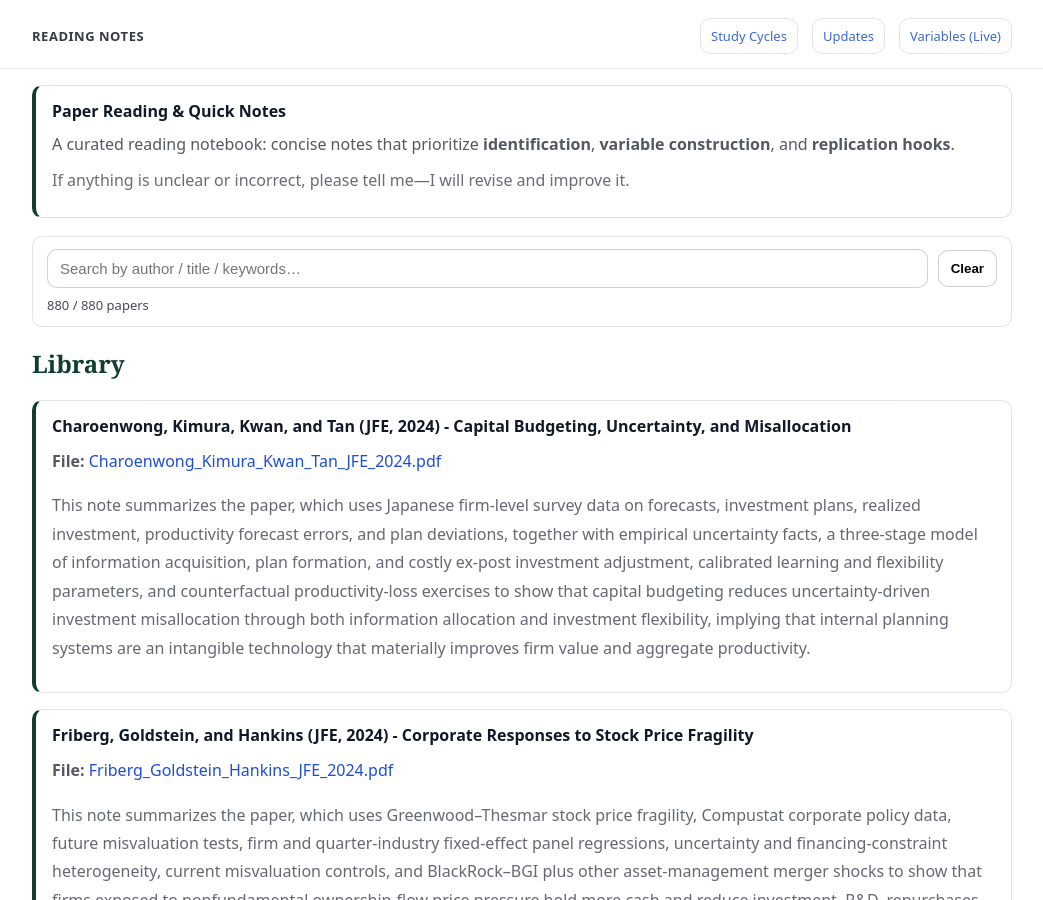
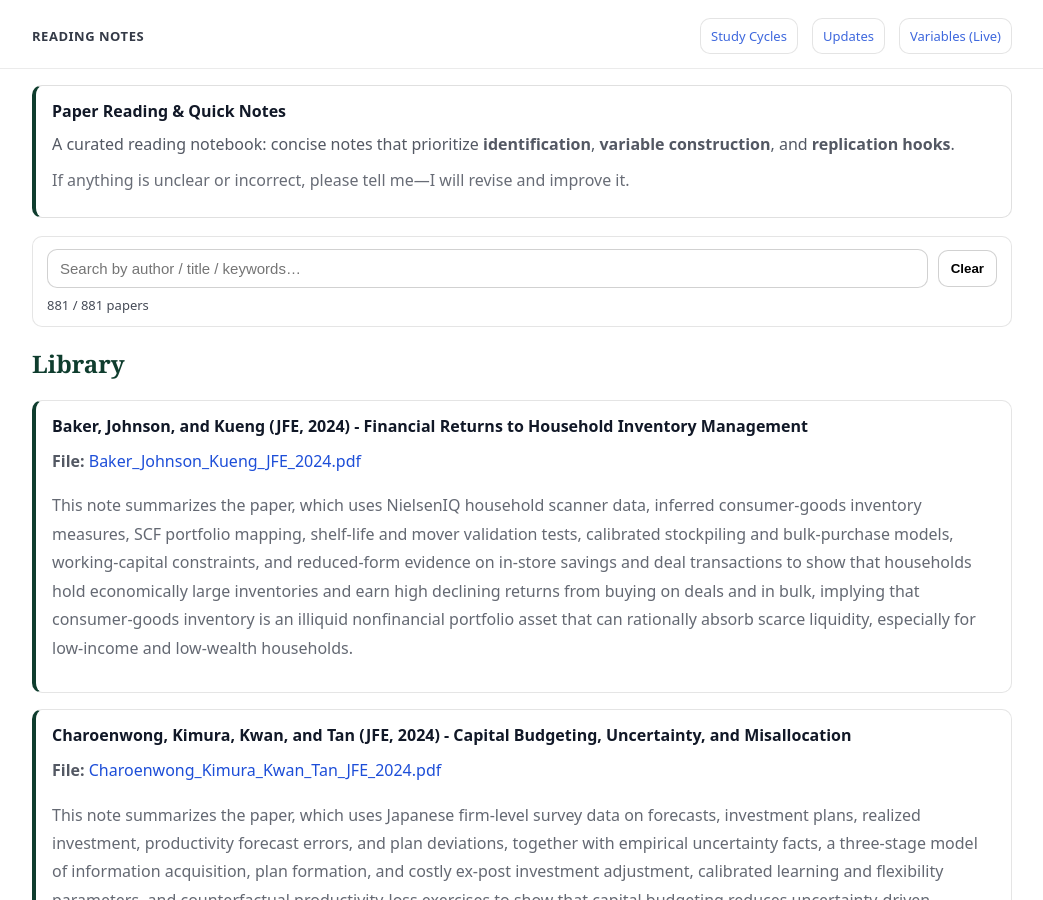
Before and after one commit to yaxinzn/study-archive, a Jekyll site: the page built from reading/index.md, in a window 1280 px wide and 900 px high. Shown: the whole window, without its empty margins (118-1161 px from the left). Built offline with Jekyll 4.4.1, drawn with Linux system fonts in a browser that asks for light colours.

Commit message:
Reading: add/update Baker_Johnson_Kueng_JFE_2024.pdf

```diff
--- a/_data/reading.yml
+++ b/_data/reading.yml
@@ -1,3 +1,7 @@
+- title: "Baker, Johnson, and Kueng (JFE, 2024) - Financial Returns to Household Inventory Management"
+  file: "Baker_Johnson_Kueng_JFE_2024.pdf"
+  desc: "This note summarizes the paper, which uses NielsenIQ household scanner data, inferred consumer-goods inventory measures, SCF portfolio mapping, shelf-life and mover validation tests, calibrated stockpiling and bulk-purchase models, working-capital constraints, and reduced-form evidence on in-store savings and deal transactions to show that households hold economically large inventories and earn high declining returns from buying on deals and in bulk, implying that consumer-goods inventory is an illiquid nonfinancial portfolio asset that can rationally absorb scarce liquidity, especially for low-income and low-wealth households."
+
 - title: "Charoenwong, Kimura, Kwan, and Tan (JFE, 2024) - Capital Budgeting, Uncertainty, and Misallocation"
   file: "Charoenwong_Kimura_Kwan_Tan_JFE_2024.pdf"
   desc: "This note summarizes the paper, which uses Japanese firm-level survey data on forecasts, investment plans, realized investment, productivity forecast errors, and plan deviations, together with empirical uncertainty facts, a three-stage model of information acquisition, plan formation, and costly ex-post investment adjustment, calibrated learning and flexibility parameters, and counterfactual productivity-loss exercises to show that capital budgeting reduces uncertainty-driven investment misallocation through both information allocation and investment flexibility, implying that internal planning systems are an intangible technology that materially improves firm value and aggregate productivity."
```
Also changed, not shown: 1 other file.
